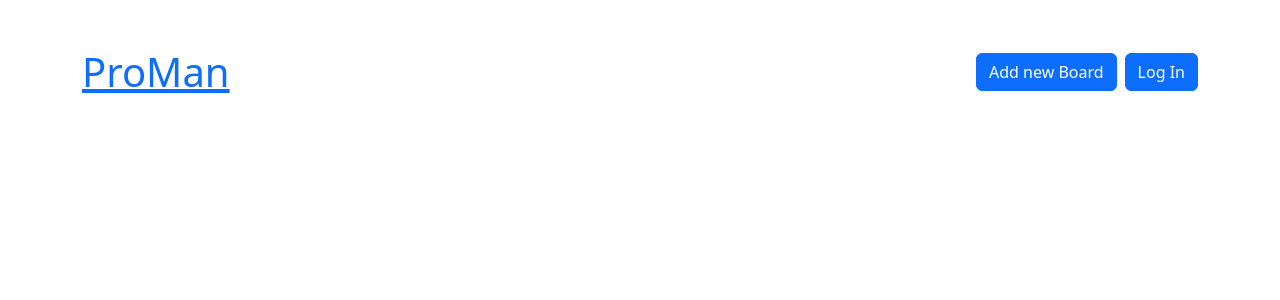
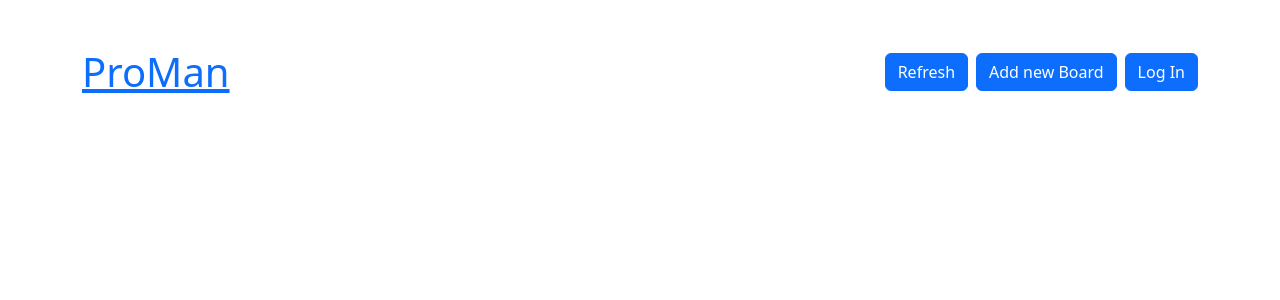
Before and after one commit to Zachiel/proman-python-javascript, a Flask app: page / in a window 1280 px wide. Shown: the top 300 px of the page. Run offline with Flask 2, Linux system fonts and the light colour scheme; parts of the project's set-up code (start-up, migrations or seed data) failed here and were passed over; some libraries are stand-ins or nearby versions.

Commit message:
Add refreshing mannually and after adding a new board

```diff
--- a/static/js/controller/boardsManager.js
+++ b/static/js/controller/boardsManager.js
@@ -8,6 +8,7 @@ import {showMessage, toggleLoadingCursor} from "../view/utils.js";
 
 export let boardsManager = {
     loadBoards: async function () {
+        document.querySelector('#boardsAccordion').innerHTML='';
         const boards = await dataHandler.getBoards();
         for (let board of boards) {
             const boardBuilder = htmlFactory(htmlTemplates.board);
@@ -35,6 +36,7 @@ export let boardsManager = {
                 deleteHandler
             );
             domManager.addEventListener('#new-board-form', 'submit', addHandler);
+            domManager.addEventListener('#refresh-button', 'click', this.loadBoards);
         }
     },
 };
@@ -54,6 +56,7 @@ async function addHandler(e) {
         showMessage(result['message'], 'error');
     }
     toggleLoadingCursor();
+    await boardsManager.loadBoards();
 }
 
 
--- a/templates/header.html
+++ b/templates/header.html
@@ -1,6 +1,9 @@
 <header class="container d-flex mb-3 justify-content-between align-items-center">
     <h1 class="m-0"><a href="/">ProMan</a></h1>
     <ul class="d-flex flex-column flex-sm-row align-items-center m-0 ps-2 p-sm-0 header__buttons">
+        <button class="header__button btn btn-primary" id="refresh-button">
+            Refresh
+        </button>
         <button class="header__button btn btn-primary" data-bs-toggle="modal" data-bs-target="#new-board-modal">Add new
             Board
         </button>
@@ -12,9 +15,11 @@
                 <a href="/logout">
                     <button class="header__button btn btn-primary">Log out</button>
                 </a>
-            <button class="header__button header__button--account btn btn-primary" data-username="{{ user['username'] }}">
+                <button class="header__button header__button--account btn btn-primary"
+                        data-username="{{ user['username'] }}">
                     <svg class="logged-in-svg">
-                    <use class="logged-in-icon" href="{{ url_for('static', filename='images/sprite.svg') }}#icon-user-rounded"/>
+                        <use class="logged-in-icon"
+                             href="{{ url_for('static', filename='images/sprite.svg') }}#icon-user-rounded"/>
                     </svg>
                 </button>
             </div>
```
Lines whose indentation alone changed are shown as unchanged.
